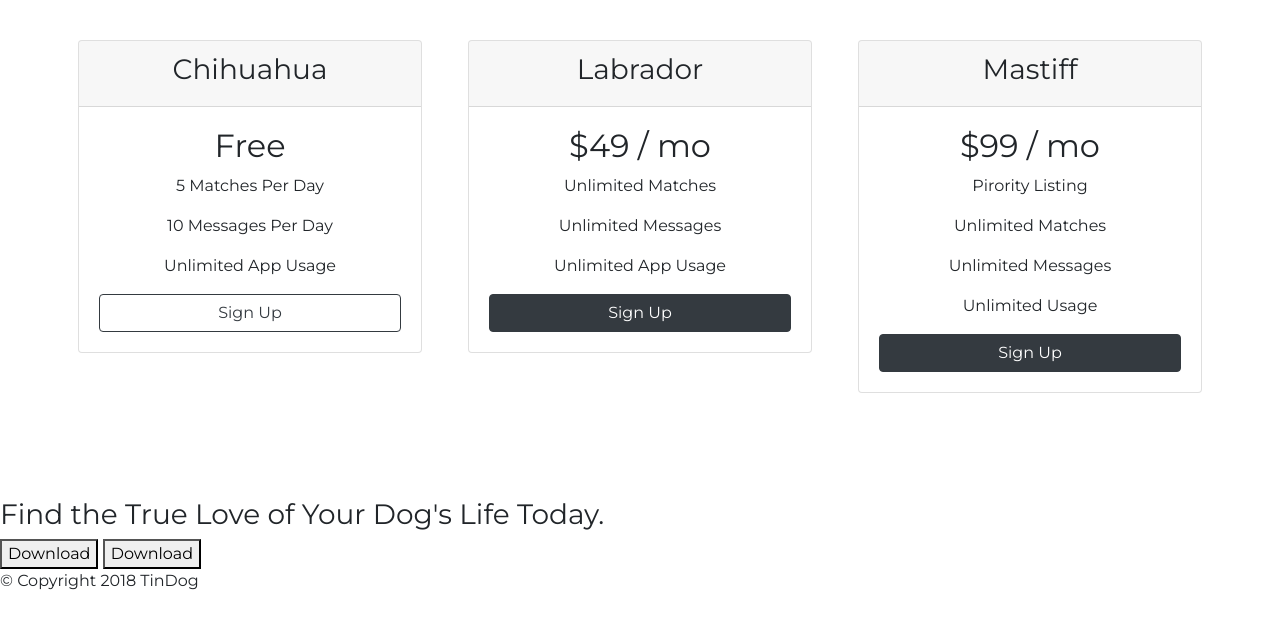
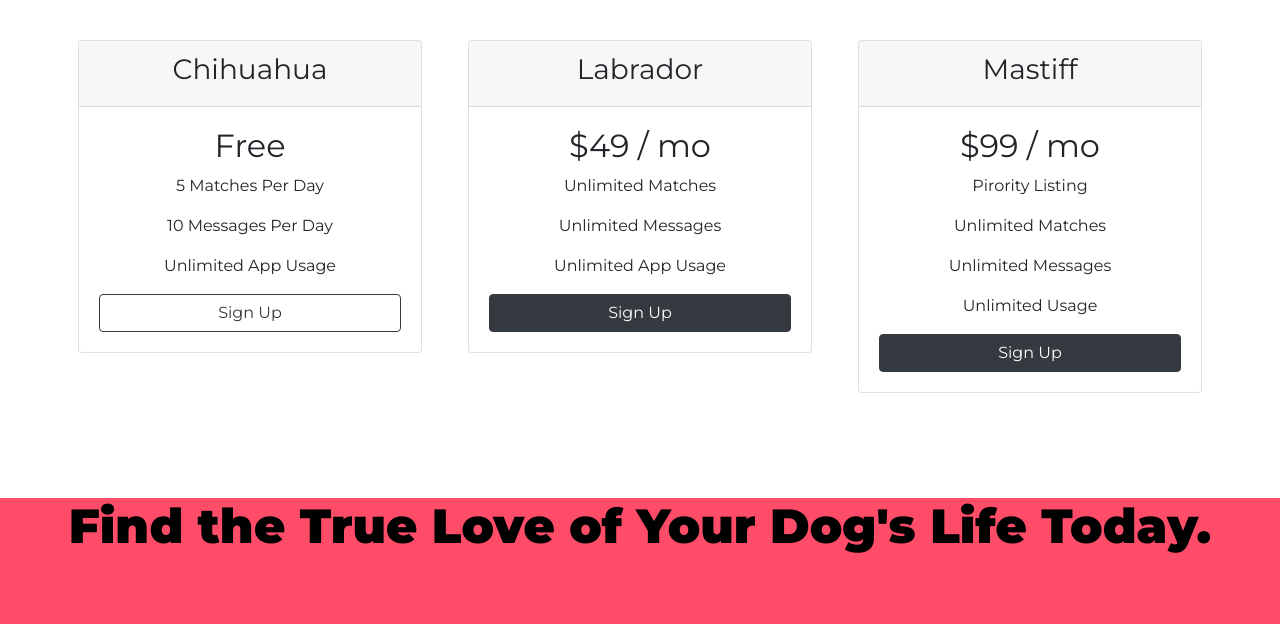
Before and after one commit to CaptainJellybones/2020bootcamp, a plain HTML site: page TinDog/index.html in a window 1280 px wide. Shown: the part 1948-2572 px from the top of the page. Drawn offline with nearby package versions, Linux system fonts and the light colour scheme.

Commit message:
Bootstrap Challange 2 Start

```diff
--- a/TinDog/css/styles.css
+++ b/TinDog/css/styles.css
@@ -60,6 +60,21 @@ body {
     right: 20%;
 }
 
+
+@media (max-width: 990px) {
+    .title-image {
+        position: static;
+        transform: rotate(0);
+        margin: auto;
+    }
+
+    .titlenimg {
+        text-align: center;
+        display: block;
+    }
+}
+
+
 /* features */
 
 #features {
@@ -104,10 +119,6 @@ body {
     line-height: 1.5;
 }
 
-.carousel-indicators {
-    /* bottom: -50px; */
-}
-
 .carousel-item>img {
     border-radius: 50%;
     width: 10%;
@@ -139,3 +150,20 @@ body {
 .pricing-column {
     padding: 3% 2%;
 }
+
+#cta {
+    background-color: #ff4c68;
+    margin: auto;
+}
+
+#cta>h3 {
+    font-size: 3rem;
+    font-family: 'Montserrat';
+    font-weight: bold;
+    color: black;
+    text-align: center;
+}
+
+#footer {
+    background-color: #FFF;
+}
--- a/TinDog/index.html
+++ b/TinDog/index.html
@@ -45,7 +45,7 @@
 
       <!-- Title -->
 
-      <div class="row">
+      <div class="row titlenimg">
         <div class="col-lg-6">
           <h1><b>Meet new and interesting dogs nearby.</b></h1>
           <button type="button" class="btn btn-dark btn-lg btn-lg dl-btn"><i class="fab fa-apple"></i> Download</button>
@@ -198,8 +198,9 @@
   <section id="cta">
 
     <h3>Find the True Love of Your Dog's Life Today.</h3>
-    <button type="button">Download</button>
-    <button type="button">Download</button>
+    <button type="button" class="btn btn-dark btn-lg btn-lg dl-btn"><i class="fab fa-apple"></i> Download</button>
+    <button type="button" class="btn btn-outline-light btn-lg dl-btn"><i class="fab fa-google-play"></i>
+      Download</button>
 
   </section>
 
```
Lines whose indentation alone changed are shown as unchanged.
